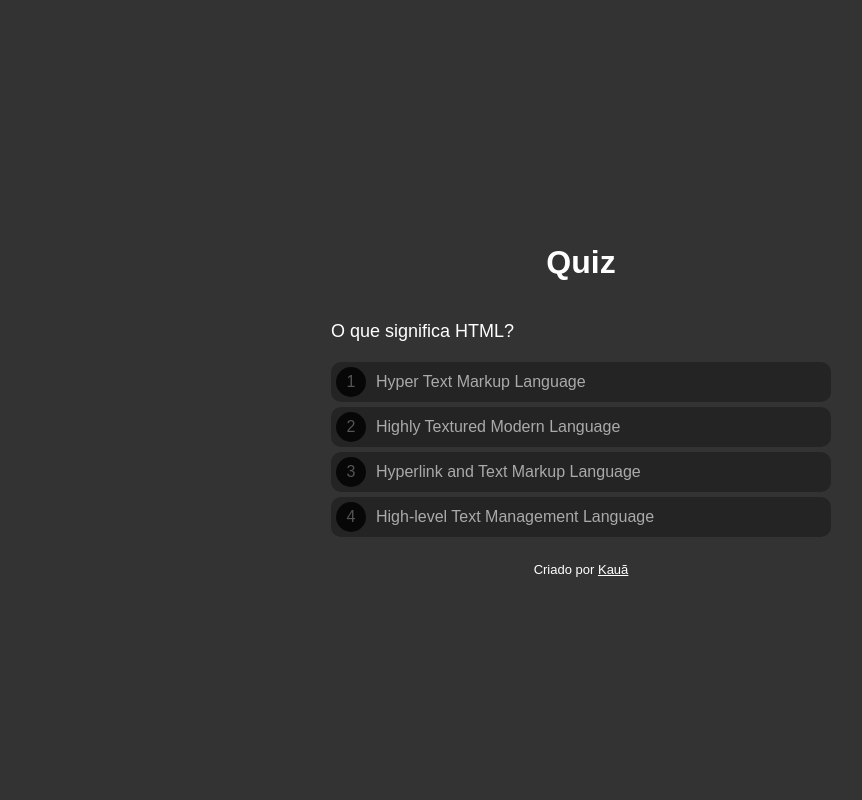
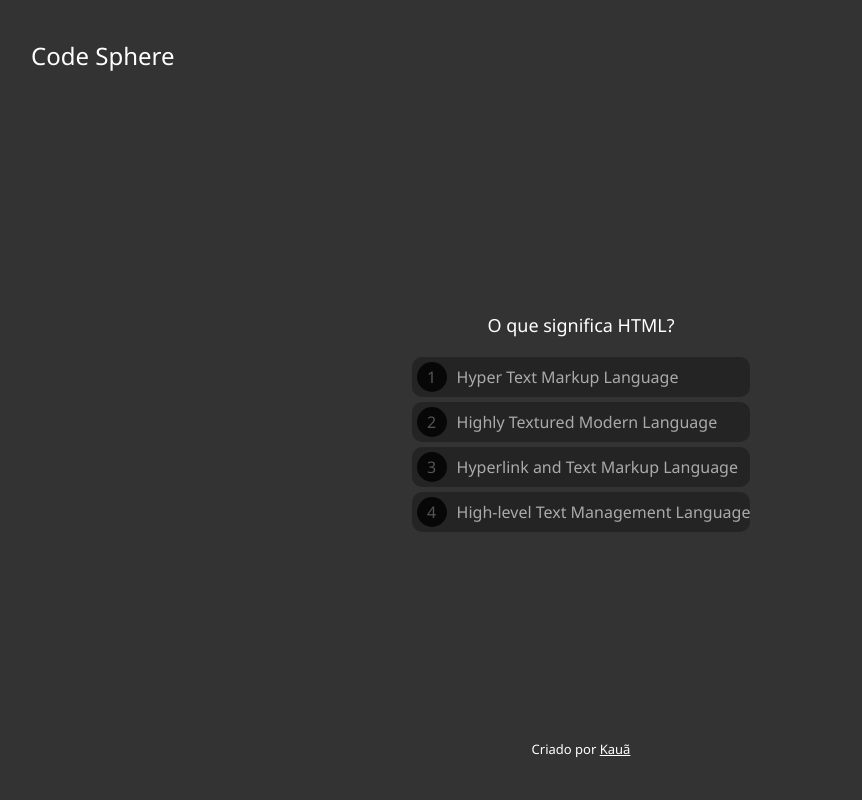
Before and after one commit to kauavitorrodrigues/code-sphere-trivia, a plain HTML site: page index.html in a window 1280 px wide. Shown: the whole page, without its empty margins (59-921 px from the left). Drawn offline with Linux system fonts and the light colour scheme.

Commit message:
Update structures
Changes:

- Added semantic HTML.
- Modified CSS.
- Changed a spelling error in one of the questions (questions.js)
- Added a smooth transition effect to the quiz display.

```diff
--- a/assets/js/questions.js
+++ b/assets/js/questions.js
@@ -50,7 +50,7 @@ let questions = [
         answer: 0
     },
     {
-        question: 'Qual é a função principal da tag HTML <head>?',
+        question: 'Qual é a função principal da tag head no HTML?',
         options: [
             'Exibir conteúdo principal',
             'Definir o cabeçalho da página',
--- a/assets/js/script.js
+++ b/assets/js/script.js
@@ -120,5 +120,19 @@ function restart() {
     showQuestion()
 }
 
+function showElements() {
+    let headerEl = document.querySelector("header")
+    let mainEl = document.querySelector("main")
+    let footerEl = document.querySelector("footer")
+
+    setTimeout(() => {
+
+        headerEl.style.opacity = '100%'
+        mainEl.style.opacity = '100%'
+        footerEl.style.opacity = '100%'
+        showQuestion()
+    }, 100)
+}
+
 // Initial display of the first question
-showQuestion()
+showElements()
--- a/assets/style/style.css
+++ b/assets/style/style.css
@@ -2,21 +2,45 @@
     margin: 0;
     padding: 0;
     box-sizing: border-box;
+    font-family: 'Segoe UI', Tahoma, Geneva, Verdana, sans-serif;
+    transition: 5s all ease;
 }
 
 body {
-    display: flex;
     min-height: 100vh;
-    justify-content: center;
-    align-items: center;
-    flex-direction: column;
     background-color: #333;
-    font-family: Arial, Helvetica, sans-serif;
 }
 
-h1 {
+header {
+    width: 100vw;
+    height: 110px;
+
+    opacity: 0;
+}
+
+nav {
+    margin-left: 90px;
+    height: inherit;
+    display: flex;
+    align-items: center;
+}
+
+nav h1 {
+    color: white;
+    font-weight: 100;
+}
+
+main h1 {
     color: #FFF;
-    margin: 20px 0;
+}
+
+main {
+    width: 100vw;
+    height: calc(100vh - 170px);
+    display: flex;
+    align-items: center;
+    justify-content: center;
+    opacity: 0;
 }
 
 .progress {
@@ -45,8 +69,10 @@ h1 {
 .question {
     color: #FFF;
     font-size: 18px;
-    margin: 20px 0;
+    margin-bottom: 20px;
+    text-align: center;
 }
+
 .option {
     display: flex;
     align-items: center;
@@ -58,6 +84,7 @@ h1 {
     font-size: 16px;
     cursor: pointer;
 }
+
 .option span {
     display: flex;
     justify-content: center;
@@ -70,6 +97,7 @@ h1 {
     background-color: rgba(0, 0, 0, 0.8);
     color: #555;
 }
+
 .option:hover {
     background-color: rgba(0, 0, 0, 0.2);
 }
@@ -118,7 +146,11 @@ h1 {
 }
 
 footer {
-    margin-top: 20px;
+    height: 60px;
+    width: 100vw;
+    display: flex;
+    justify-content: center;
+    opacity: 0;
 }
 
 footer p,
--- a/index.html
+++ b/index.html
@@ -8,11 +8,20 @@
     <link rel="stylesheet" href="assets/style/style.css" />
 </head>
 <body>
+
+    <header>
+        <nav>
+            <h1>Code Sphere</h1>
+        </nav>
+    </header>
+
+    <main>
+
+        <section>
+
             <div class="progress">
                 <div class="progress--bar"></div>
             </div>
-
-    <h1>Quiz</h1>
 
             <div class="questionArea">
                 <div class="question">...</div>
@@ -29,6 +38,11 @@
                 <button>Fazer novamente</button>
             </div>
 
+        </section>
+
+    </main>
+
+
     <footer>
 
         <p>Criado por <a href="https://github.com/kauavitorrodrigues" target="_blank">Kauã</a></p>
```
Lines whose indentation alone changed are shown as unchanged.
